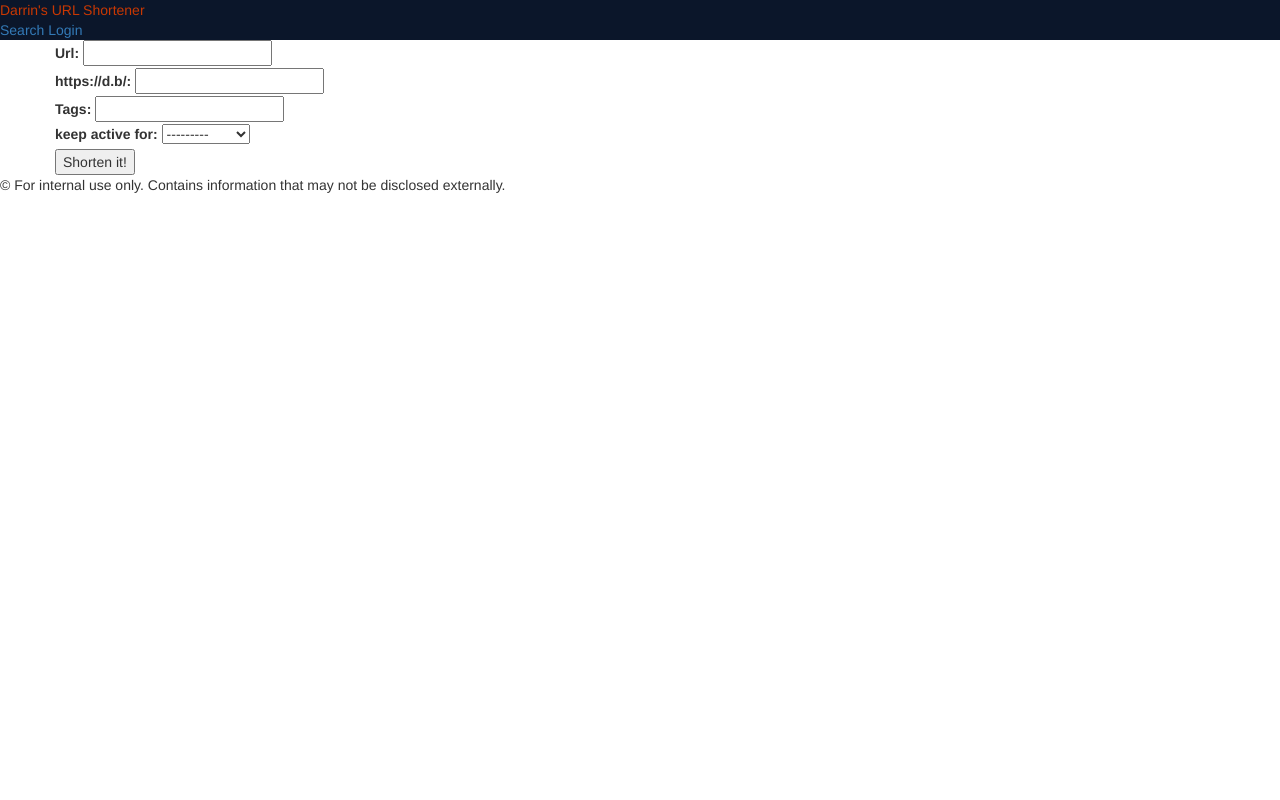
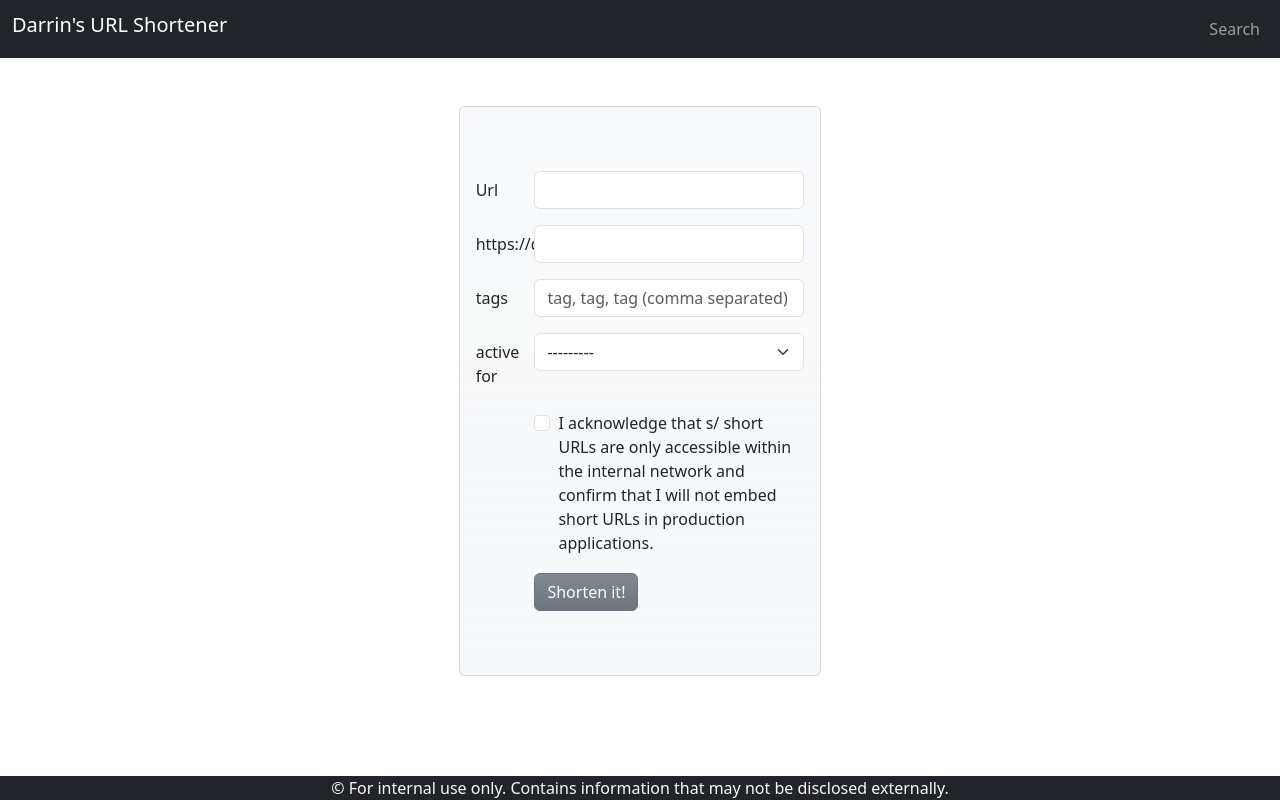
Before and after one commit to dbrac/url_shortener, a Django app: page / in a window 1280 px wide. Run offline with Django 5.2, Linux system fonts and the light colour scheme; some libraries are stand-ins or nearby versions.

Commit message:
index fully functionaly plus sytled with bootstrap

```diff
--- a/shortener/forms.py
+++ b/shortener/forms.py
@@ -1,9 +1,10 @@
 from django import forms
-from django.forms import ModelForm, SelectDateWidget
+from django.forms import ModelForm, SelectDateWidget, TextInput
 from shortener.models import Shortener
 from django.core.exceptions import ValidationError
 from django.core.validators import URLValidator
 from datetime import datetime
+import re
 
 class ShortenerForm(ModelForm):
     class Meta:
@@ -13,11 +14,26 @@ class ShortenerForm(ModelForm):
         # I ended up not doing this so I specify in the template as form labels how they would be presented
         labels = {
             'short_key': 'https://d.b/',
-            'active_duration': 'keep active for'
+            'active_duration': 'active for',
+            'tags': 'tags'
         }
+        widgets = {
+            "url": forms.URLInput(attrs={"class": "form-control"}),
+            "short_key": forms.TextInput(attrs={"class": "form-control"}),
+            "tags": forms.TextInput(attrs={"class": "form-control", "placeholder": "tag, tag, tag (comma separated)"}),
+            "active_duration": forms.Select(attrs={"class": "col-sm-8 form-select"})
+        }
+
+
+    # active_duration = forms.ChoiceField(widget=forms.Select(attrs={"class": "col-sm-8 form-select"}),
+    #                                     initial="keep active for", choices=Shortener.DURATIONS, required=True)
+    acknowledgment = forms.BooleanField(widget=forms.CheckboxInput(attrs={"class": "form-check-input"}))
 
     def clean_short_key(self):
         short_key = self.cleaned_data['short_key']
+        key_lookup = Shortener.objects.filter(short_key__contains=short_key)
+        if len(key_lookup) > 0:
+            raise ValidationError("Shortener already exists. Please use a unique name.")
         if not short_key.isalnum():
             raise ValidationError("only alphanumeric values allowed")
         return short_key
@@ -25,8 +41,9 @@ class ShortenerForm(ModelForm):
     def clean_tags(self):
         tags = self.cleaned_data['tags']
         # TODO allow comma's
-        # if not tags.isalnum():
-        #     raise ValidationError("only alphanumeric values allowed")
+        if  len(tags) > 0 and not re.search("^[0-9a-zA-Z]+(,[0-9a-zA-Z]+)*$", tags):
+            raise ValidationError("Only alphanumeric values separated by a single comma are allowed. Do not include "
+                                  "a trailing comma.")
         return tags
 
     def clean(self):
--- a/shortener/models.py
+++ b/shortener/models.py
@@ -11,6 +11,9 @@ class Shortener(models.Model):
     }
     url = models.URLField(max_length=300)
     short_key = models.CharField(max_length=30)
-    tags = models.CharField(max_length=100)
+    tags = models.CharField(max_length=100, blank=True)
     active_duration = models.CharField(max_length=2, choices=DURATIONS)
     createdDate = models.DateTimeField(auto_now_add=True)
+
+    def __str__(self):
+        return f"{self.short_key} -> {self.url}"
--- a/shortener/static/shortener/css/style.css
+++ b/shortener/static/shortener/css/style.css
@@ -6,4 +6,5 @@ body{
 header{
     background-color: #0B162A;
     color: #C83803;
+    overflow: auto;
 }
--- a/shortener/templates/index.html
+++ b/shortener/templates/index.html
@@ -1,57 +1,135 @@
 {% load static %}
 
 <!DOCTYPE html>
-<html lang="en">
+<html lang="en" xmlns="http://www.w3.org/1999/html">
 
 <head>
     <meta charset="UTF-8">
     <meta name="viewport" content="width=device-width, initial-scale=1.0">
     <title>Darrin's URL Shortener</title>
-    <link rel="stylesheet" href="{% static "shortener/css/style.css" %}">
+<!--    <link rel="stylesheet" href="{% static "shortener/css/style.css" %}">-->
 <!--    <link rel="stylesheet" href="{% static "shortener/css/fieldset.css" %}">-->
 <!--    <link rel="stylesheet" href="{% static "shortener/css/table.css" %}">-->
 <!--    <link rel="stylesheet" href="{% static "shortener/css/forms.css" %}">-->
-    <link rel="stylesheet" href="https://maxcdn.bootstrapcdn.com/bootstrap/3.4.1/css/bootstrap.min.css">
+    <link href="https://cdn.jsdelivr.net/npm/bootstrap@5.3.2/dist/css/bootstrap.min.css" rel="stylesheet">
     <meta name="viewport" content="width=device-width, initial-scale=1">
+    <script src="https://cdn.jsdelivr.net/npm/bootstrap@5.3.2/dist/js/bootstrap.bundle.min.js"></script>
+    <style>
+        body {background-color: #e3e2e1;}
+        footer {background-color: #e3e2e1;}
+        .errorlist {color: red;}
+    </style>
 </head>
 
-<header>
-<div class="row">
-    <div class="col-lg-6">
-        <div id="logo">Darrin's URL Shortener</div>
-        <nav>
-            <a href="{% url 'search' %}">Search</a>
-            <a href="">Login</a>
-        </nav>
-    </div>
-<div>
-</header>
-<body>
-    <div class="container">
+
+<body class="bg-body">
+    <nav class="navbar navbar-expand-sm navbar-dark bg-dark">
+
+      <div class="container-fluid">
+        <a class="navbar-brand h3" href="#">Darrin's URL Shortener</a>
+        <ul class="navbar-nav navbar-right">
+          <li class="nav-item">
+            <a class="nav-link" href="#">Search</a>
+          </li>
+        </ul>
+      </div>
+
+    </nav>
+
+    <div class="container-fluid">
+        <div class="row m-5">
+            <div class="col"></div>
+            <div class="col">
+                <form action="/" method="POST" class="bg-light bg-gradient p-3 border border-secondary border-1 rounded border-opacity-25">
+                    {% csrf_token %}
+                    <div class="row mb-3 mt-5">
+                      <label for="{{ form.url.id_for_label }}" class="col-sm-2 col-form-label">{{ form.url.label }}</label>
+                      <div class="col-sm-10">
+                        {{ form.url }}
+                        {{ form.url.errors }}
+                      </div>
+                    </div>
+
+                    <div class="row mb-3">
+                      <label for="{{ form.short_key.id_for_label }}" class="col-sm-2 col-form-label">{{ form.short_key.label }}</label>
+                      <div class="col-sm-10">
+                          {{ form.short_key }}
+                          {{ form.short_key.errors }}
+                      </div>
+                    </div>
+
+                    <div class="row mb-3">
+                      <label for="{{ form.tags.id_for_label }}" class="col-sm-2 col-form-label">{{ form.tags.label }}</label>
+                      <div class="col-sm-10">
+                          {{ form.tags }}
+                          {{ form.tags.errors }}
+                      </div>
+                    </div>
+
+                    <div class="row mb-3">
+                        <label for="{{ form.active_duration.id_for_label }}" class="col-form-label col-sm-2">
+                            {{ form.active_duration.label }}</label>
+                        <div class="col-sm-10">
+                            {{ form.active_duration }}
+                            {{ form.active_duration.errors }}
+                        </div>
+                    </div>
+
+                    <div class="row mb-3">
+                        <div class="col-sm-10 offset-sm-2">
+                            <div class="form-check">
+                                {{ form.acknowledgment }}
+                                {{ form.acknowledgment.error }}
+                              <label class="form-check-label" for="{{ form.acknowledgment.id_for_label }}">
+                                I acknowledge that s/ short URLs are only accessible within the internal
+                                network and confirm that I will not embed short URLs in production applications.
+                              </label>
+                            </div>
+                        </div>
+                    </div>
+
+                    <div class="row mb-3">
+                        <div class="offset-sm-2">
+                            <button type="submit" class="btn btn-primary btn-secondary bg-gradient">Shorten it!</button>
+                        </div>
+                    </div>
+
+                    <div class="row mb-3">
+                        <div class="col-sm-10 offset-sm-2">
+                            {% if form.non_field_errors %}
+                                <p style="color:red;">Errors:</p>
+                                {{ form.non_field_errors }}
+                            {% endif %}
+                        </div>
+                    </div>
+
+                    <div class="row mb-3">
+                        <div class="col-sm-10 offset-sm-2">
+                            {% if messages %}
+                                {% for message in messages %}
+                                    <p class="messages" style="font-weight: bold;"> {{ message }} </p>
+                                {% endfor %}
+                            {% endif %}
+                        </div>
+                    </div>
+
+                </form>
+            </div>
+            <div class="col"></div>
+        </div>
+
         <div class="row">
-            <div class="column">
-
-                <div class="wrapper">
-                    <main>
-                        <form action="/" method="POST">
-                            {% csrf_token %}
-                            {{ form.non_field_errors }}
-                            {{ form }}
-                            {% if messages %}
-                                <ul class="messages" style="font-weight: bold; text-align: center">
-                                    {% for message in messages %}
-                                    <li  {% if message.tags %} class=" {{ message.tags }} " {% endif %}> {{ message }} </li>
-                                    {% endfor %}
-                                </ul>
-                            {% endif %}
-                            <div><button type="submit" style="">Shorten it!</button></div>
-                        </form>
-                    </main>
-                </div>
+            <div class="col-lg-12">
+                <footer class="fixed-bottom text-center bg-dark text-light">
+                    <p class="m-0">&copy; For internal use only. Contains information that may not be disclosed externally.</p>
+                </footer>
             </div>
         </div>
+
     </div>
-    <footer>&copy; For internal use only. Contains information that may not be disclosed externally.</footer>
+
+
+    </div>
 </body>
 
 </html>
--- a/shortener/urls.py
+++ b/shortener/urls.py
@@ -6,5 +6,5 @@ from . import views
 urlpatterns = [
     path('', views.Index.as_view(), name='index'),
     path('search/', views.Search.as_view(), name='search'),
-    path('<short_key>', views.Redirect.as_view())
+    path(r'^<short_key>', views.Redirect.as_view())
 ]
--- a/shortener/views.py
+++ b/shortener/views.py
@@ -1,6 +1,7 @@
 from django.shortcuts import render
 from django.views import View
 from shortener.models import Shortener
+
 from .forms import NameForm, ShortenerForm, SearchForm
 from django.contrib import messages
 from .models import Shortener
@@ -10,6 +11,7 @@ class Index(View):
 
     def post(self, request):
         form = ShortenerForm(request.POST)
+        valid = form.is_valid()
         if form.is_valid():
             form.save()
             messages.success(request, 'Created Successfully!')
--- a/static/shortener/css/style.css
+++ b/static/shortener/css/style.css
@@ -1,5 +1,3 @@
-
-
 body{
     background-color: #e3e2e1;
 }
@@ -8,4 +6,6 @@ body{
 header{
     background-color: #0B162A;
     color: #C83803;
+    overflow: auto;
+
 }
--- a/url_shortener/settings.py
+++ b/url_shortener/settings.py
@@ -27,7 +27,8 @@ SECRET_KEY = 'django-insecure-d4azdq(cv#o_^43g6#bg36(_q72qon%49aod$b@lzbr32q=s7a
 DEBUG = True
 
 ALLOWED_HOSTS = [
-    'd.b'
+    'd.b',
+    'localhost'
 ]
 
 
```
Also changed, not shown: examples/form.html (added, +14 -0 lines), db.sqlite3.
